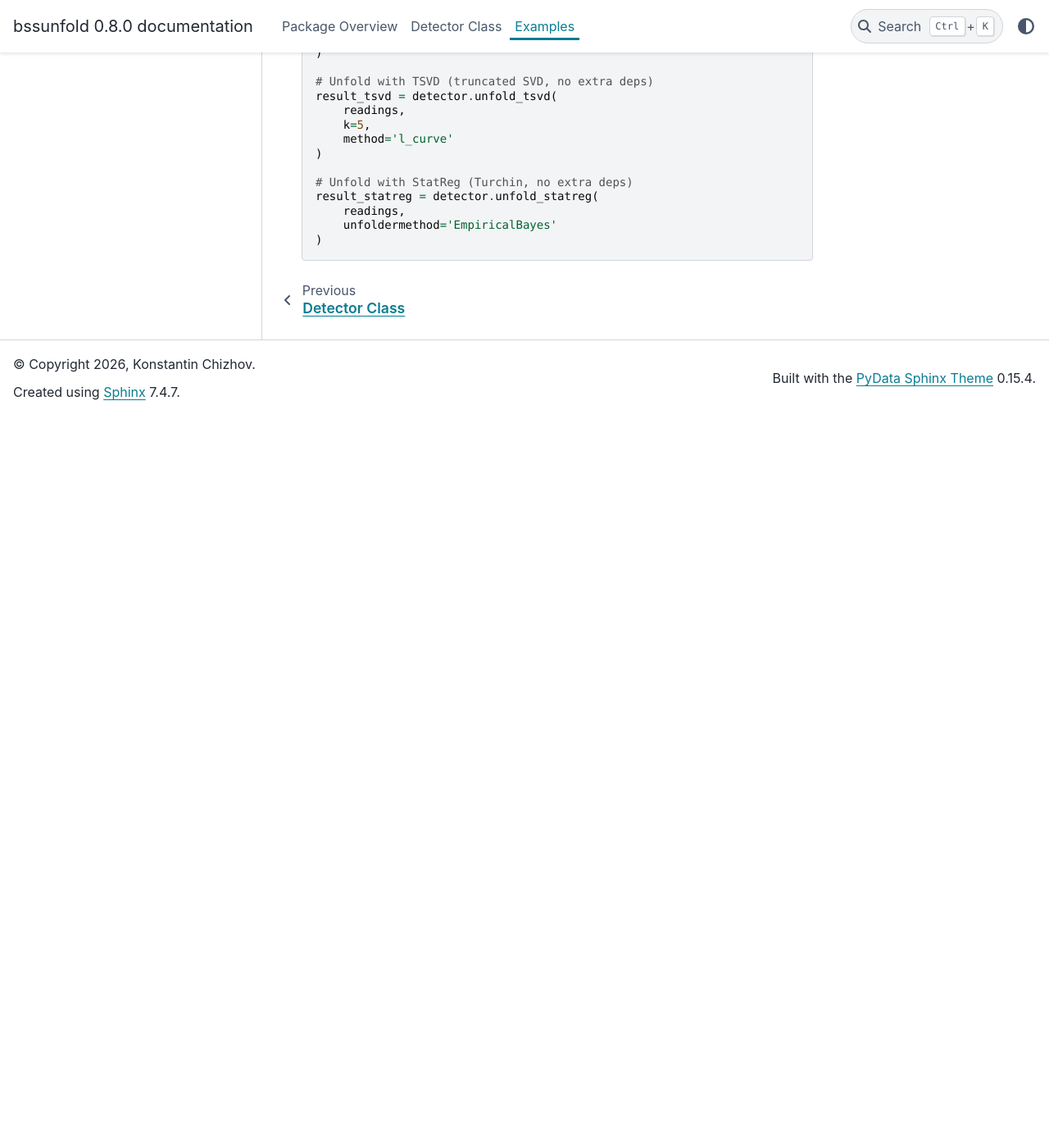
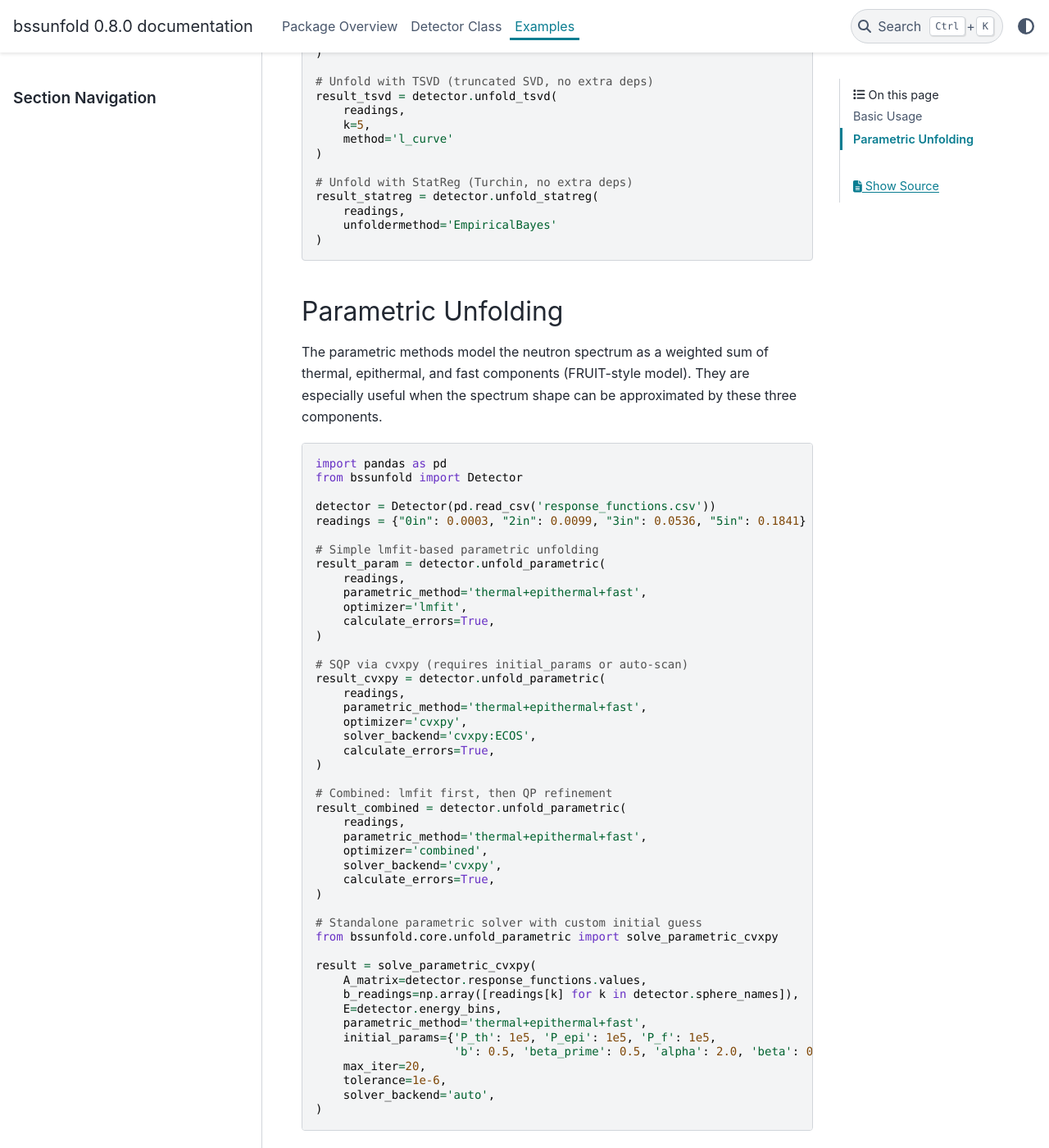
Before and after one commit to Radiationsafety/bssunfold, a Sphinx documentation site: the page built from docs/examples.rst, in a window 1280 px wide and 1400 px high, scrolled down 1231 px. Shown: the whole window at 82% size. Built offline with Sphinx 7.4.7 and the PyData theme 0.15.4, drawn with Linux system fonts in a browser that asks for light colours; before the commit the page ends 1739 px from its top, so only the background shows below that.

Commit message:
parametric in docs

```diff
--- a/docs/examples.rst
+++ b/docs/examples.rst
@@ -76,3 +76,60 @@ Basic Usage
        readings,
        unfoldermethod='EmpiricalBayes'
    )
+
+Parametric Unfolding
+--------------------
+
+The parametric methods model the neutron spectrum as a weighted sum of
+thermal, epithermal, and fast components (FRUIT-style model). They are
+especially useful when the spectrum shape can be approximated by these
+three components.
+
+.. code-block:: python
+
+   import pandas as pd
+   from bssunfold import Detector
+
+   detector = Detector(pd.read_csv('response_functions.csv'))
+   readings = {"0in": 0.0003, "2in": 0.0099, "3in": 0.0536, "5in": 0.1841}
+
+   # Simple lmfit-based parametric unfolding
+   result_param = detector.unfold_parametric(
+       readings,
+       parametric_method='thermal+epithermal+fast',
+       optimizer='lmfit',
+       calculate_errors=True,
+   )
+
+   # SQP via cvxpy (requires initial_params or auto-scan)
+   result_cvxpy = detector.unfold_parametric(
+       readings,
+       parametric_method='thermal+epithermal+fast',
+       optimizer='cvxpy',
+       solver_backend='cvxpy:ECOS',
+       calculate_errors=True,
+   )
+
+   # Combined: lmfit first, then QP refinement
+   result_combined = detector.unfold_parametric(
+       readings,
+       parametric_method='thermal+epithermal+fast',
+       optimizer='combined',
+       solver_backend='cvxpy',
+       calculate_errors=True,
+   )
+
+   # Standalone parametric solver with custom initial guess
+   from bssunfold.core.unfold_parametric import solve_parametric_cvxpy
+
+   result = solve_parametric_cvxpy(
+       A_matrix=detector.response_functions.values,
+       b_readings=np.array([readings[k] for k in detector.sphere_names]),
+       E=detector.energy_bins,
+       parametric_method='thermal+epithermal+fast',
+       initial_params={'P_th': 1e5, 'P_epi': 1e5, 'P_f': 1e5,
+                       'b': 0.5, 'beta_prime': 0.5, 'alpha': 2.0, 'beta': 0.5},
+       max_iter=20,
+       tolerance=1e-6,
+       solver_backend='auto',
+   )
--- a/docs/index.rst
+++ b/docs/index.rst
@@ -34,6 +34,7 @@ Features
   - **Statistical Regularisation**: Turchin's method (StatReg)
   - **Optimisation-based**: lmfit (L1/L2/Elastic Net), Scipy direct (CG, GMRES, LSQR)
   - **Pipeline**: Combined approach for chaining multiple methods
+  - **Parametric**: FRUIT-style thermal/epithermal/fast model (lmfit, cvxpy SQP, qpsolvers SQP, combined)
 
 - **Radiation Dose Calculations**:
   - ICRP-116 conversion coefficients for effective dose
```
Also changed, not shown: other parts of docs/index.rst (+1 -1 lines), CHANGELOG.md (+23 -0 lines), README.md (+32 -3 lines), docs/detector.rst (+8 -0 lines), docs/overview.rst (+33 -2 lines), 3 other files.
